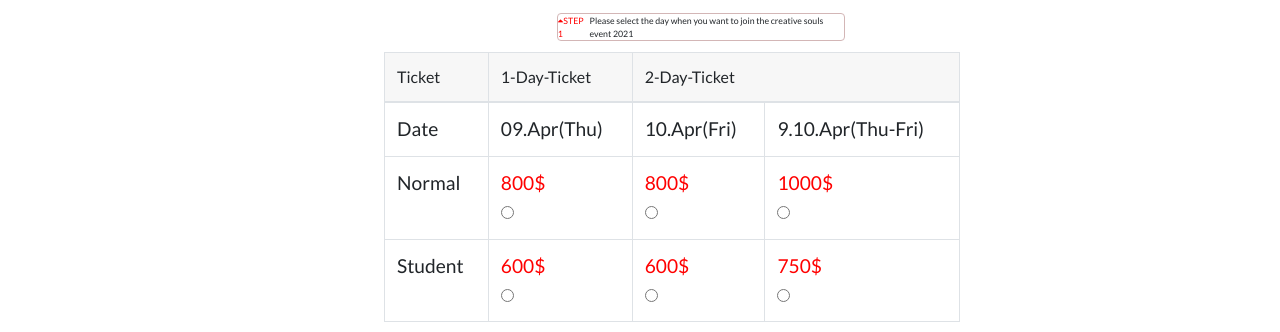
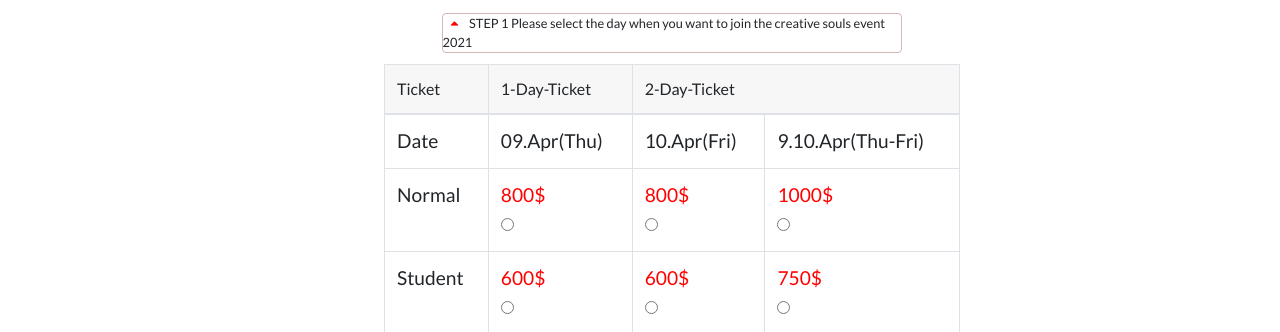
Before and after one commit to erezfree29/covid-secure-concert, a plain HTML site: page tickets.html in a window 1280 px wide. Shown: the part 126-458 px from the top of the page. Drawn offline with nearby package versions, Linux system fonts and the light colour scheme; some icons are missing.

Commit message:
Css adjusted for very big screens

```diff
--- a/about.css
+++ b/about.css
@@ -243,3 +243,9 @@
     margin-left: 5px;
   }
 }
+
+@media (min-width: 1440px) {
+  .about_card {
+    font-size: 1rem;
+  }
+}
--- a/tickets.css
+++ b/tickets.css
@@ -92,14 +92,15 @@
 
   .select {
     margin-left: 2px;
+    width: 200px;
     font-family: Lato, sans-serif;
   }
 
   .select_ticket {
     font-size: 0.55rem;
     border: 1px solid rgb(211, 182, 182);
-    width: 45%;
-    margin-left: 30%;
+    width: 80%;
+    margin-left: 10%;
     margin-bottom: 2%;
     font-family: Lato, sans-serif;
   }
@@ -134,9 +135,8 @@
   }
 
   .select_ticket {
-    font-size: 0.55rem;
+    font-size: 0.8rem;
     border: 1px solid rgb(211, 182, 182);
-    width: 50%;
     margin-bottom: 2%;
   }
 
--- a/tickets.html
+++ b/tickets.html
@@ -84,11 +84,10 @@
         <div class="select_mobile tablet_hidden rounded">
           Please select the day when you want to join the creative souls event
         </div>
-        <div class="select_ticket mobile_hidden d-flex justify-content-center rounded">
-          <div class="mobile_hidden"><i class="fas fa-caret-up redd"></i><span class="redd">STEP 1</span></div>
-          <div class="select mobile_hidden">Please select the day when you want
+        <div class="select_ticket mobile_hidden rounded">
+            <i class="fas fa-caret-up redd  pl-2 pr-2"></i>
+            STEP 1 Please select the day when you want
             to join the creative souls event 2021
-          </div>
         </div>
         <table class="table table-bordered">
           <thead>
```
